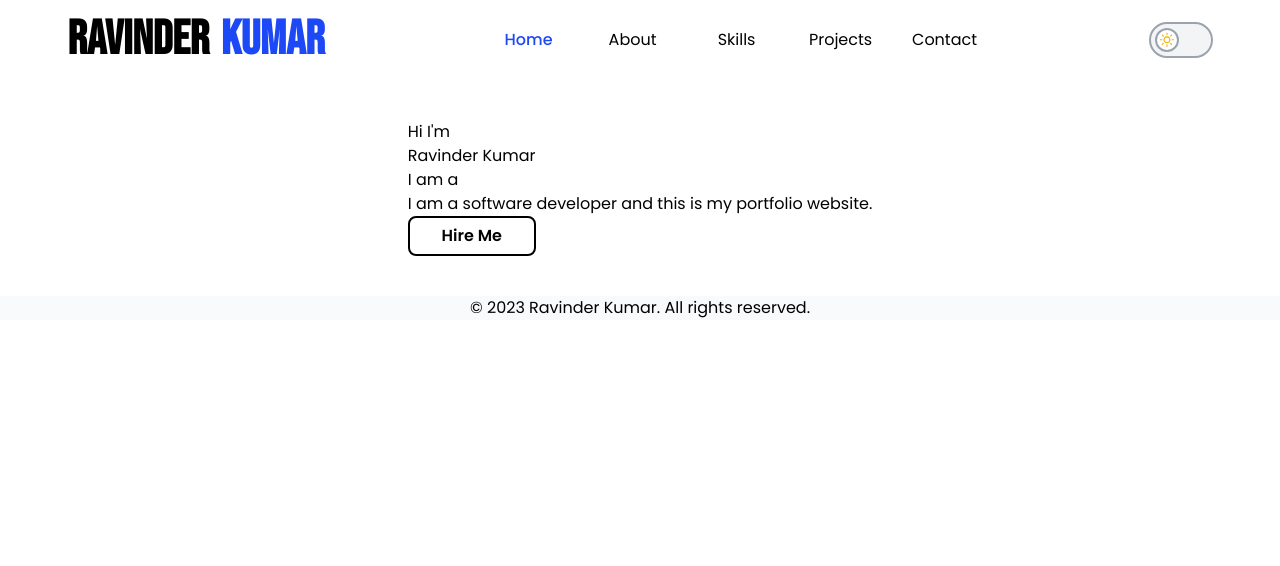
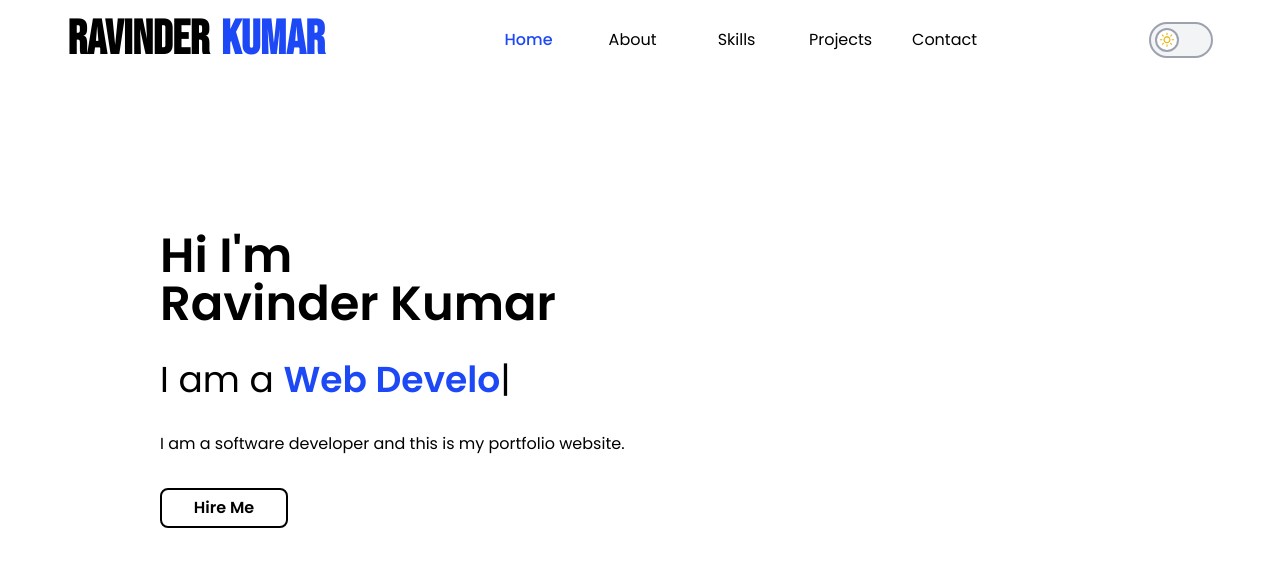
Before and after one commit to iravinderr/portfolio, a React (Vite) app in the folder frontend/: page / in a window 1280 px wide. Shown: the top 566 px of the page. Built offline with nearby package versions, Linux system fonts and the light colour scheme.

Commit message:
typing script added

```diff
--- a/frontend/package.json
+++ b/frontend/package.json
@@ -14,7 +14,8 @@
     "react-dom": "^18.2.0",
     "react-icons": "^5.2.1",
     "react-router-dom": "^6.23.1",
-    "react-typed": "^2.0.12"
+    "react-typed": "^2.0.12",
+    "typed.js": "^2.1.0"
   },
   "devDependencies": {
     "@types/react": "^18.2.66",
--- a/frontend/src/App.jsx
+++ b/frontend/src/App.jsx
@@ -7,7 +7,7 @@ function App() {
     <div className='w-screen h-screen overflow-x-hidden overflow-y-auto scroll-smooth bg-white dark:bg-black'>
       <Header />
       <Outlet />
-      <Footer />
+      {/* <Footer /> */}
     </div>
   )
 }
--- a/frontend/src/pages/Home.jsx
+++ b/frontend/src/pages/Home.jsx
@@ -1,29 +1,52 @@
-import React from "react";
+import React, { useEffect, useRef } from "react";
 import { Button, Container } from "../components";
 import { openInNewTab } from "../services/functions";
 import { resumeUrl } from "../services/urls";
+import Typed from 'typed.js';
 
 export default function Home() {
+  const el = useRef(null);
+
+  useEffect(() => {
+    const options = {
+      strings: ["Coder", "Web Developer"],
+      loop: true,
+      typeSpeed: 100,
+      backSpeed: 80,
+      backDelay: 1000,
+    };
+
+    // elRef refers to the <span> element
+    const typed = new Typed(el.current, options);
+
+    // Destroy Typed instance during cleanup to stop animation
+    return () => {
+      typed.destroy();
+    };
+  }, []);
 
   return (
     <Container>
-      <div class="main-left">
+      <div class="p-20 w-full h-auto flex">
+        <div className="ml-20 flex flex-col gap-8">
           <div class="grad"></div>
 
-        <div class="text-black dark:text-white">
+          <div class="text-5xl font-semibold text-black dark:text-white">
             Hi I'm <br /> Ravinder Kumar
           </div>
 
-        <div class="text-black dark:text-white">
-          I am a <span class="role"></span>
+          <div class="text-4xl text-black dark:text-white">
+            I am a <span className="role text-CustomBlue font-semibold" ref={el}></span>
           </div>
 
           <div class="text-black dark:text-white">
             I am a software developer and this is my portfolio website.
           </div>
 
-        <Button onClick={() => openInNewTab(resumeUrl)} >Hire Me</Button>
+          <Button onClick={() => openInNewTab(resumeUrl)}>Hire Me</Button>
+        </div>
 
+        <div></div>
       </div>
     </Container>
   );
--- a/frontend/src/services/urls.js
+++ b/frontend/src/services/urls.js
@@ -1 +1,3 @@
 export const resumeUrl = "https://ravinderkr.netlify.app/";
+
+export const cplusplusUrl = "";
```
Also changed, not shown: 1 other file (tests, documents, lock files or other folders). Lines whose indentation alone changed are shown as unchanged.
